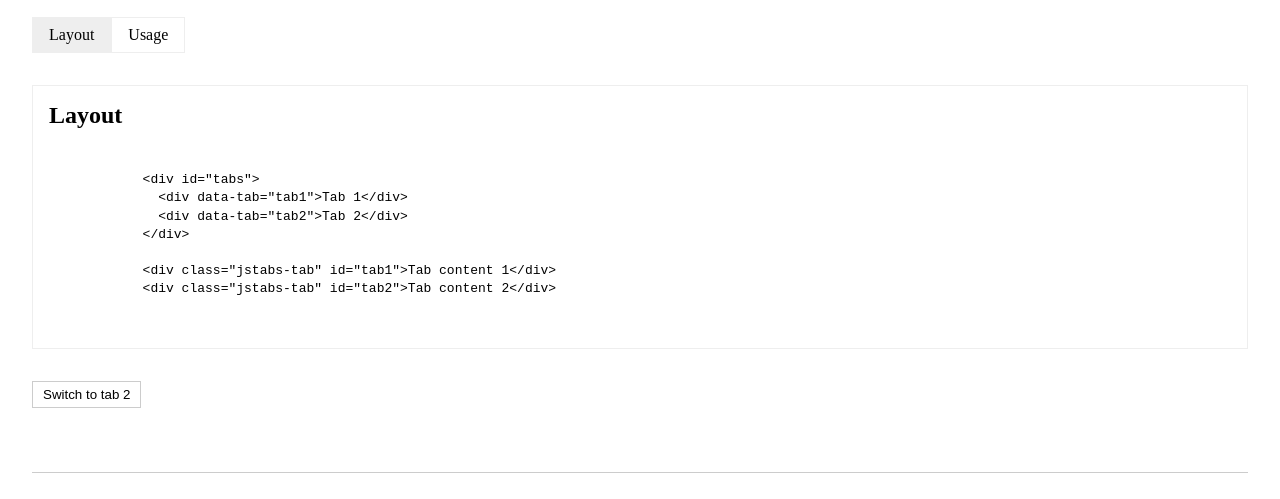
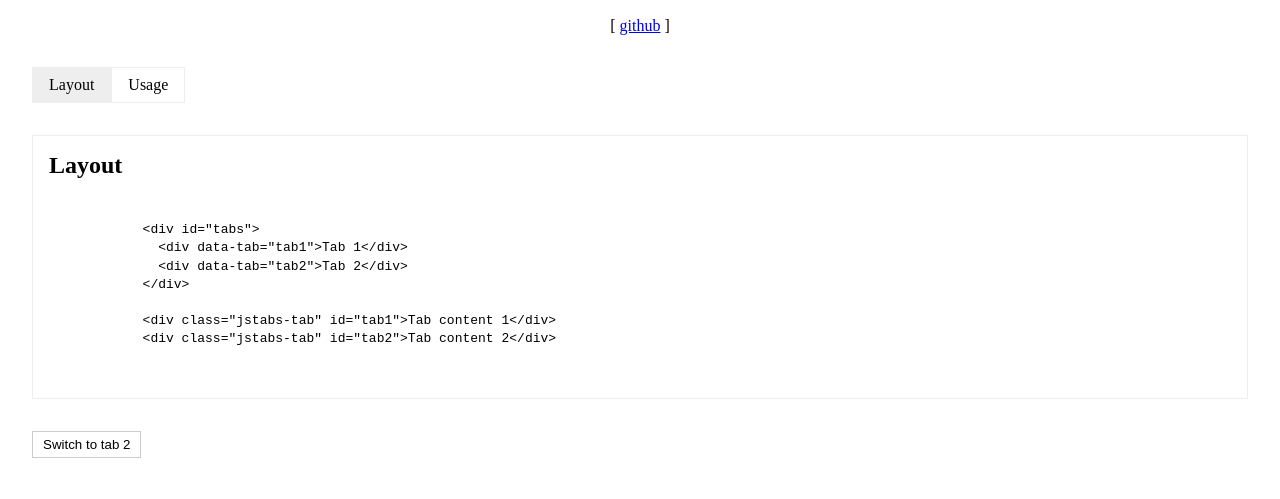
Before and after one commit to rainjeck/jstabs, a website: page index.html in a window 1280 px wide. Shown: the part 84-583 px from the top of the page. Drawn offline with Linux system fonts and the light colour scheme.

Commit message:
Update index.html

```diff
--- a/index.html
+++ b/index.html
@@ -4,7 +4,7 @@
   <meta charset="UTF-8">
   <meta name="viewport" content="width=device-width, initial-scale=1.0">
   <meta http-equiv="X-UA-Compatible" content="ie=edge">
-  <title>jsTabs Plugin</title>
+  <title>jsTabs Demo</title>
   <link rel="stylesheet" href="dest/jstabs.min.css">
   <style>
     * {
@@ -81,6 +81,7 @@
 </head>
 <body>
   <h1 style="text-align:center;">jsTabs</h1>
+  <p style="text-align: center; margin-bottom: 2em;">[ <a href="https://github.com/rainjeck/jstabs">github</a> ]</p>
 
   <div class="demoContainer">
     <div id="tabs" class="tabNav">
```
